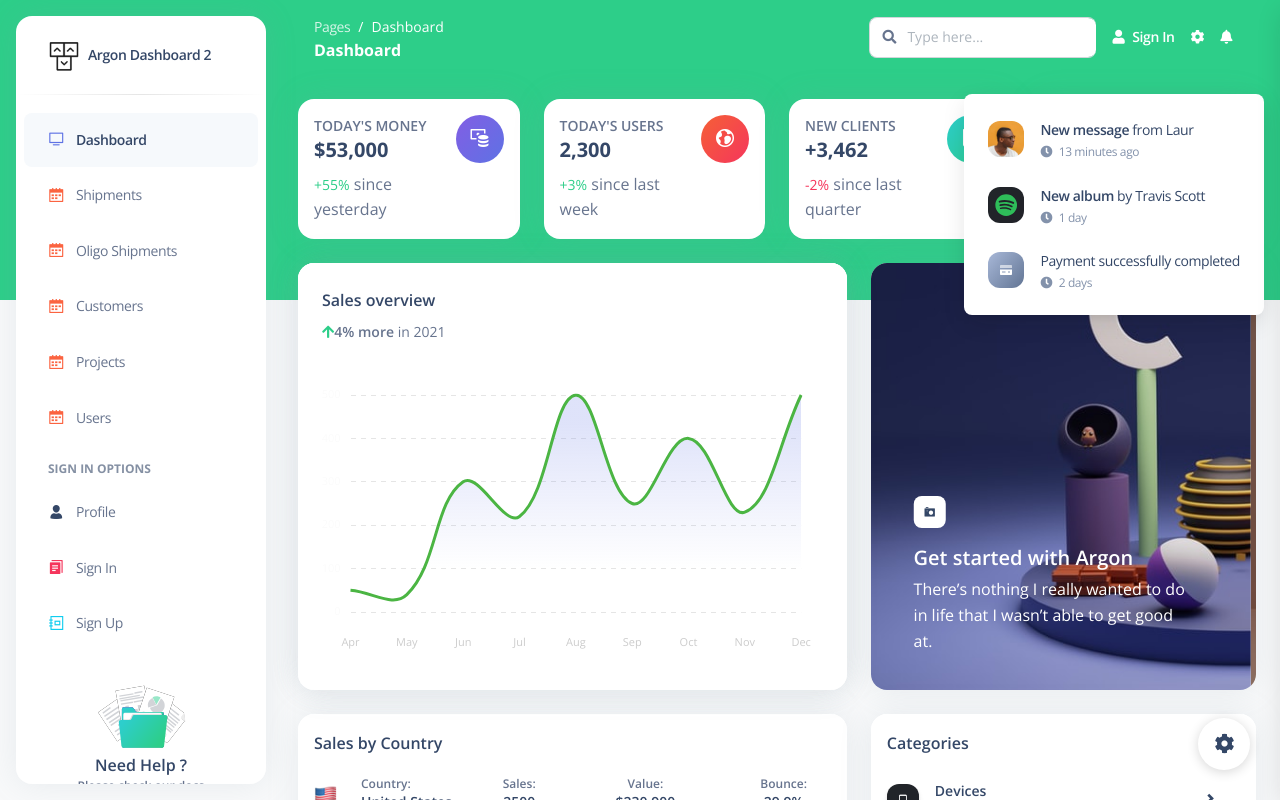
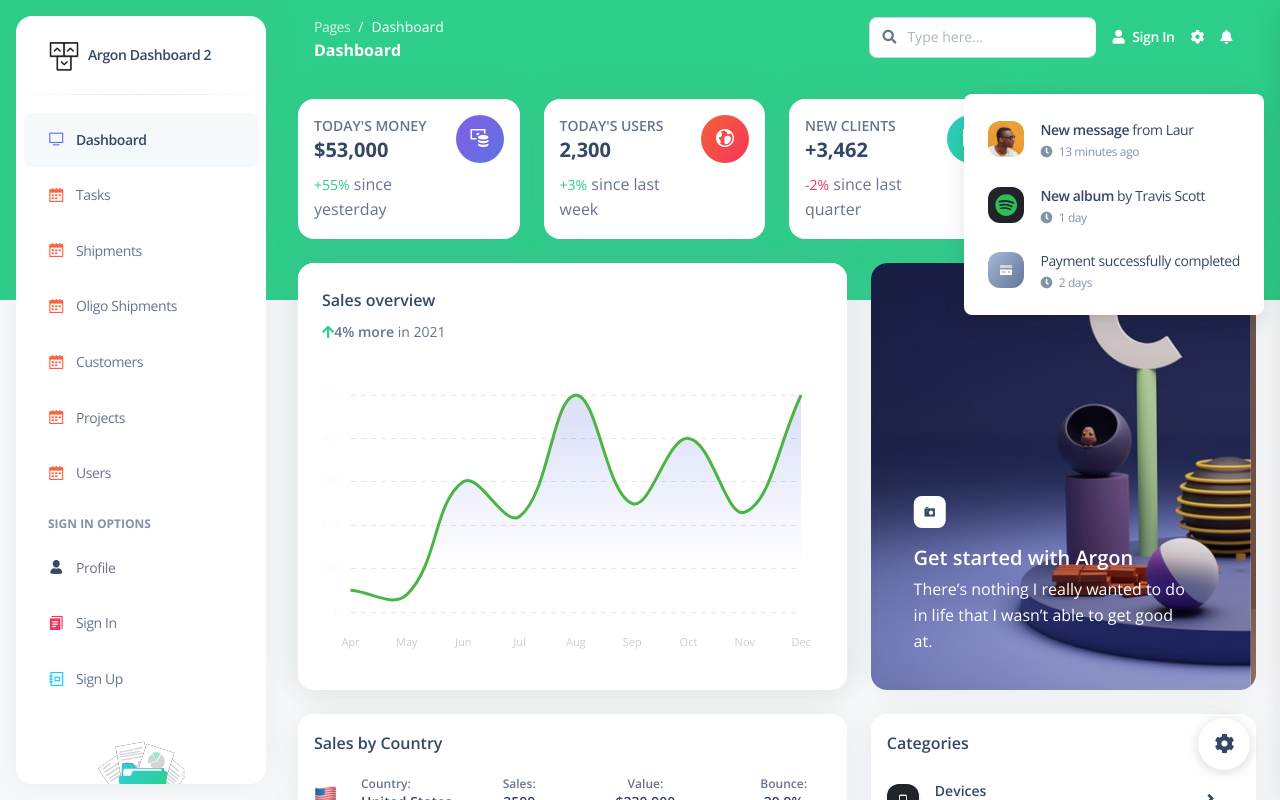
Before and after one commit to tannergz123/Project_controller, a Vue app: page /dashboard-default in a window 1280 px wide. Shown: the top 800 px of the page. Built offline with nearby package versions, Linux system fonts and the light colour scheme.

Commit message:
added tasks page

```diff
--- a/src/examples/Sidenav/SidenavList.vue
+++ b/src/examples/Sidenav/SidenavList.vue
@@ -12,6 +12,19 @@
         >
           <template v-slot:icon>
             <i class="ni ni-tv-2 text-primary text-sm opacity-10"></i>
+          </template>
+        </sidenav-item>
+      </li>
+      <li class="nav-item">
+        <sidenav-item
+          url="/tasks"
+          :class="getRoute() === 'Tasks' ? 'active' : ''"
+          :navText="'Tasks'"
+        >
+          <template v-slot:icon>
+            <i
+              class="ni ni-calendar-grid-58 text-warning text-sm opacity-10"
+            ></i>
           </template>
         </sidenav-item>
       </li>
```
